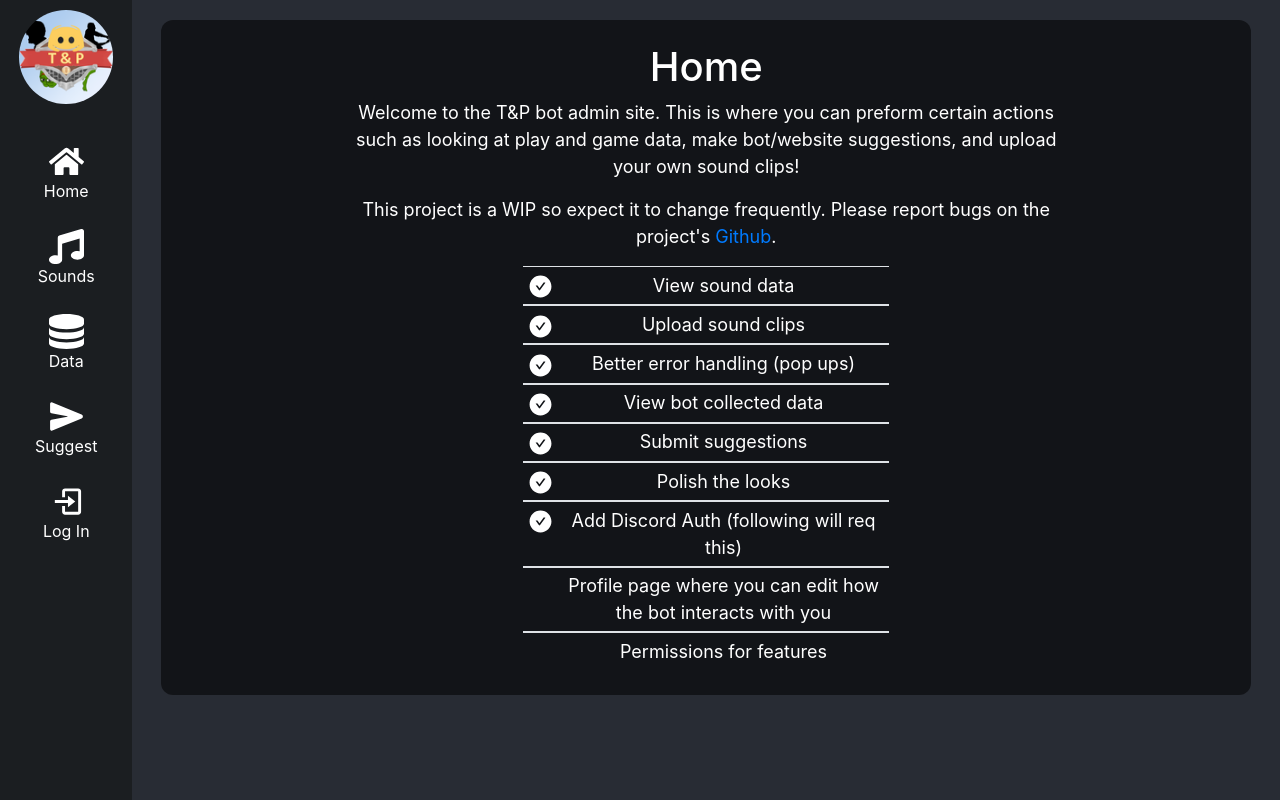
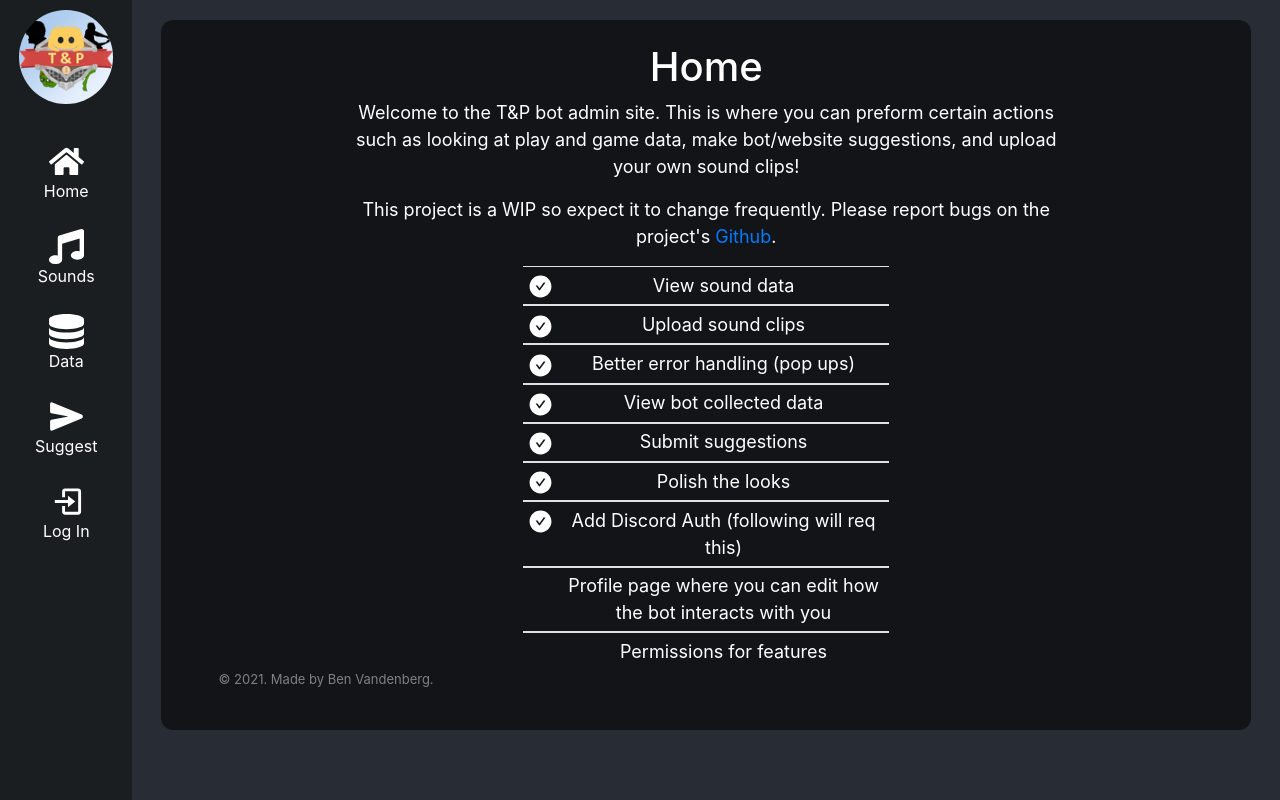
Before and after one commit to BenPVandenberg/TaP-Discord-Bot, a React (Create React App) app in the folder envy/: page / in a window 1280 px wide. Built offline with nearby package versions, Linux system fonts and the light colour scheme; no server answers.

Commit message:
z: add copyright text

```diff
--- a/envy/src/App.tsx
+++ b/envy/src/App.tsx
@@ -6,7 +6,7 @@ import {
 } from "@material-ui/core/styles";
 import React, { useEffect } from "react";
 import { Route, Switch } from "react-router-dom";
-import "typeface-roboto";
+import "typeface-roboto/index.css";
 import NavBar from "./Components/NavBar";
 import Account from "./Pages/Account";
 import Data from "./Pages/Data";
@@ -73,6 +73,10 @@ const useStyles = makeStyles((theme) => ({
         background: "rgba(0, 0, 0, 0.54)",
         color: darkTheme.palette.getContrastText("rgba(0, 0, 0, 0.54)"),
     },
+    copyrightText: {
+        color: "grey",
+        fontSize: "small"
+    }
 }));
 
 export default function App() {
@@ -107,6 +111,7 @@ export default function App() {
                             <Route path="/account" component={Account} />
                             <Route component={NotFound} />
                         </Switch>
+                        <p className={classes.copyrightText}>© { new Date().getFullYear() }. Made by Ben Vandenberg.</p>
                     </div>
                 </div>
             </ThemeProvider>
```
